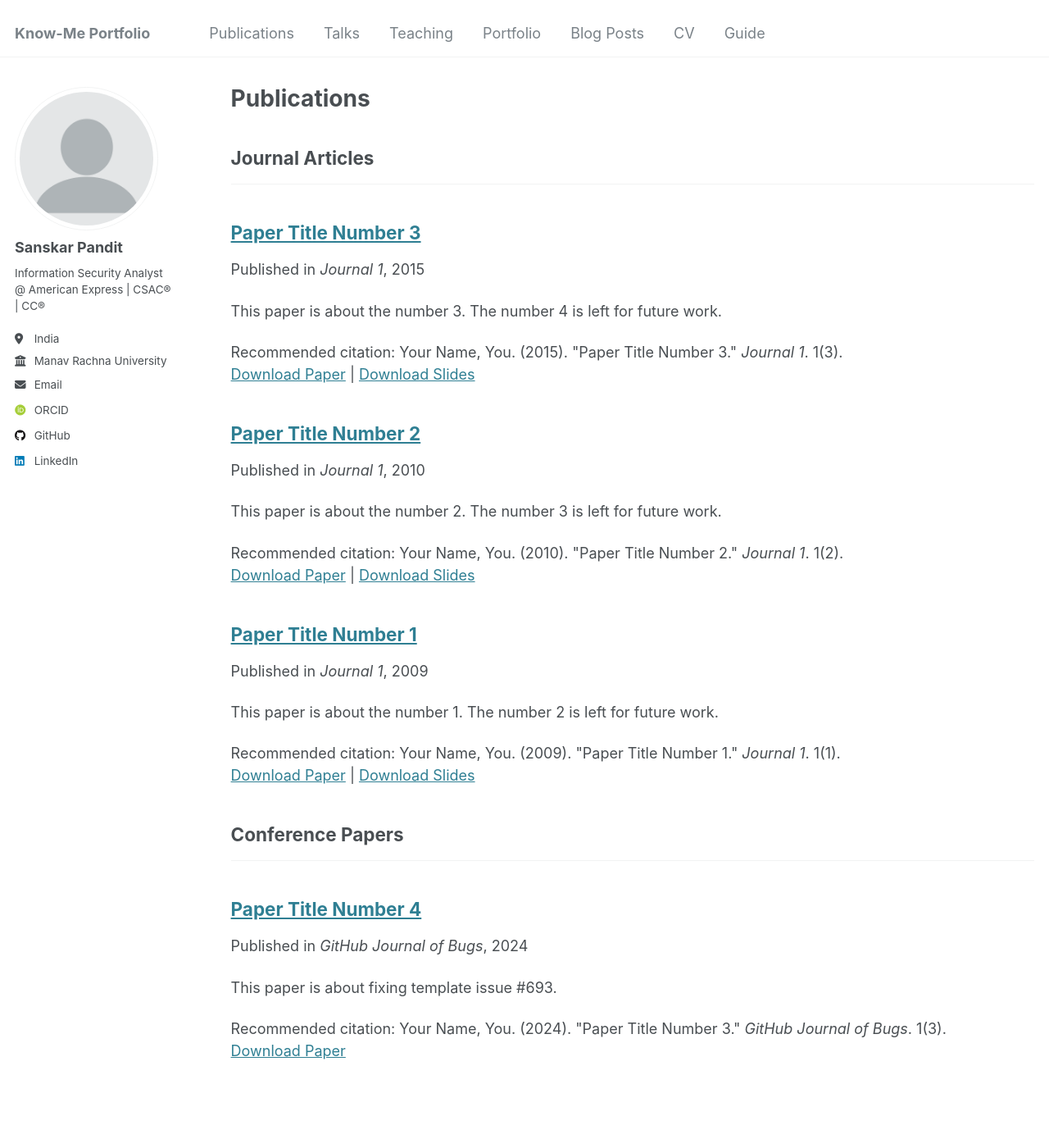
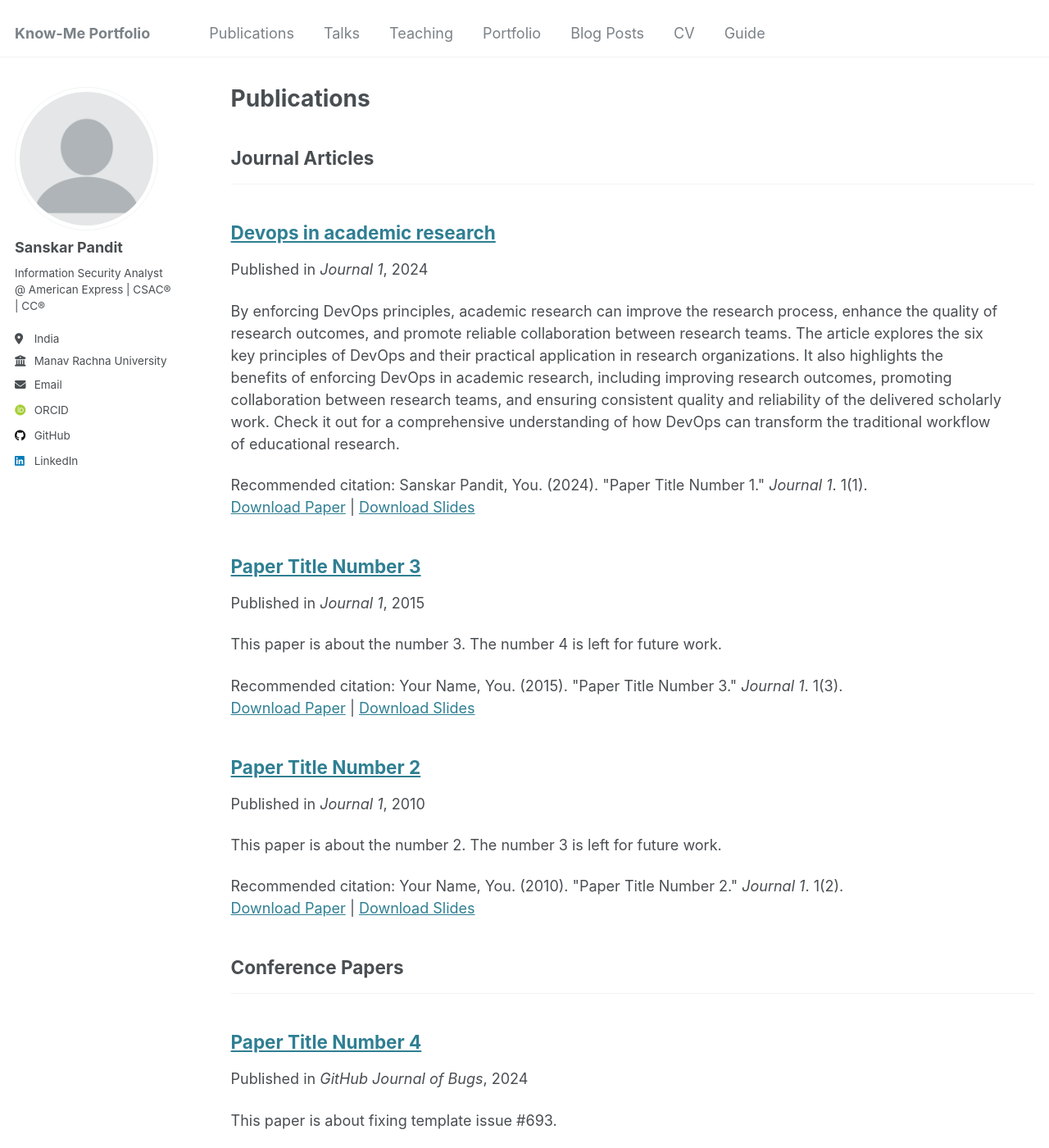
Before and after one commit to skar-ISA/skar-ISA.github.io, a Jekyll site: the page built from _pages/publications.html, in a window 1280 px wide and 1400 px high. Shown: the whole window at 82% size. Built offline with Jekyll 4.4.1, drawn with Linux system fonts in a browser that asks for light colours; some web fonts are replaced.

Commit message:
Update 2009-10-01-paper-title-number-1.md

```diff
--- a/_publications/2009-10-01-paper-title-number-1.md
+++ b/_publications/2009-10-01-paper-title-number-1.md
@@ -1,14 +1,14 @@
 ---
-title: "Paper Title Number 1"
+title: "Devops in academic research"
 collection: publications
 category: manuscripts
 permalink: /publication/2009-10-01-paper-title-number-1
-excerpt: 'This paper is about the number 1. The number 2 is left for future work.'
-date: 2009-10-01
+excerpt: 'By enforcing DevOps principles, academic research can improve the research process, enhance the quality of research outcomes, and promote reliable collaboration between research teams. The article explores the six key principles of DevOps and their practical application in research organizations. It also highlights the benefits of enforcing DevOps in academic research, including improving research outcomes, promoting collaboration between research teams, and ensuring consistent quality and reliability of the delivered scholarly work. Check it out for a comprehensive understanding of how DevOps can transform the traditional workflow of educational research.'
+date: 2024-10-01
 venue: 'Journal 1'
-slidesurl: 'http://academicpages.github.io/files/slides1.pdf'
-paperurl: 'http://academicpages.github.io/files/paper1.pdf'
-citation: 'Your Name, You. (2009). &quot;Paper Title Number 1.&quot; <i>Journal 1</i>. 1(1).'
+slidesurl: ''
+paperurl: ''
+citation: 'Sanskar Pandit, You. (2024). &quot;Paper Title Number 1.&quot; <i>Journal 1</i>. 1(1).'
 ---
 
 The contents above will be part of a list of publications, if the user clicks the link for the publication than the contents of section will be rendered as a full page, allowing you to provide more information about the paper for the reader. When publications are displayed as a single page, the contents of the above "citation" field will automatically be included below this section in a smaller font.
```
